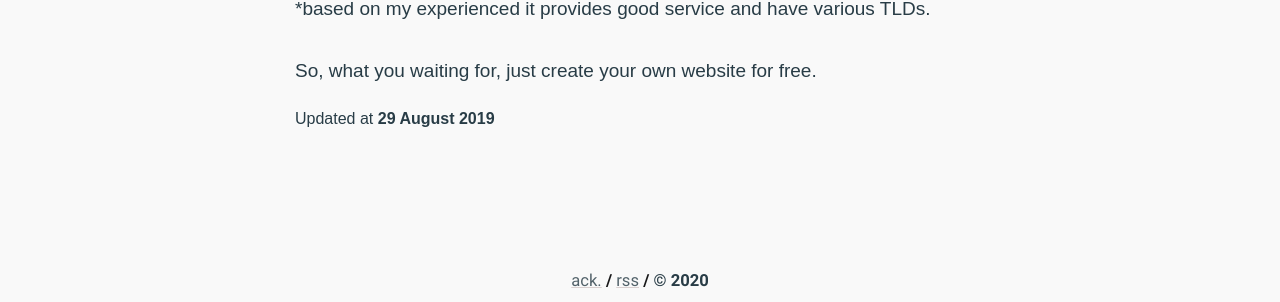
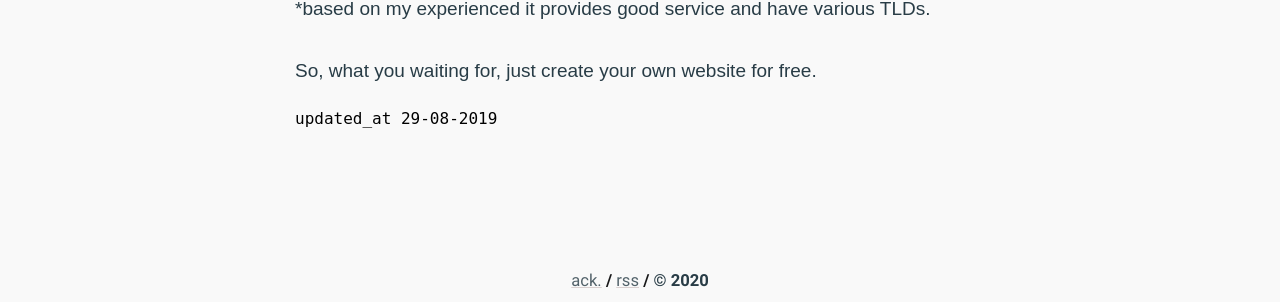
Before and after one commit to piharpi/piharpi.com, a Jekyll site: the page built from _posts/2018-09-28-how-this-site-was-made.md, in a window 1280 px wide and 900 px high, scrolled down 1669 px. Shown: the part 572-874 px from the top of the window. Built offline with Jekyll 4.4.1, drawn with Linux system fonts in a browser that asks for light colours; some web fonts are replaced.

Commit message:
added class attribute

```diff
--- a/_layouts/post.html
+++ b/_layouts/post.html
@@ -46,22 +46,21 @@
 
         <div class="page-content" itemprop="articleBody">
           {% include anchor_headings.html html=content anchorClass="anchor-head" beforeHeading=true h_min=4 h_max=4 %}
-          {% if page.modified %}
-            <small>Updated at <b>{{page.modified | date: "%d %B %Y"}}</b></small>
-          {% endif %}
           {% if page.tweet %}
           <p>Comments this article on
             <a href="https://twitter.com/{{site.username}}/status/{{page.tweet}}">Twitter</a>.
           </p>
           {% endif %}
         </div>
-
       </article>
       {% if page.comments %}
         {% include comments.html%}
       {% endif %}
 
     </main>
+    {% if page.modified %}
+      <small class="post-updated-at">updated_at {{page.modified | date: "%d-%m-%Y"}}</small>
+    {% endif %}
     {% if page.next or page.previous %}
       {% include post-nav.html %}
     {% endif %}
```
